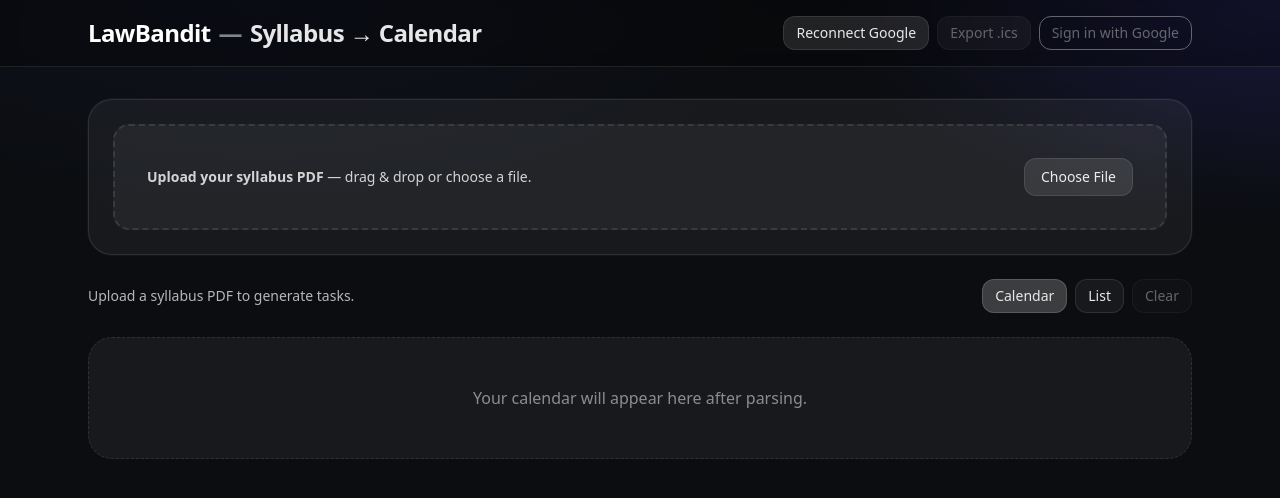
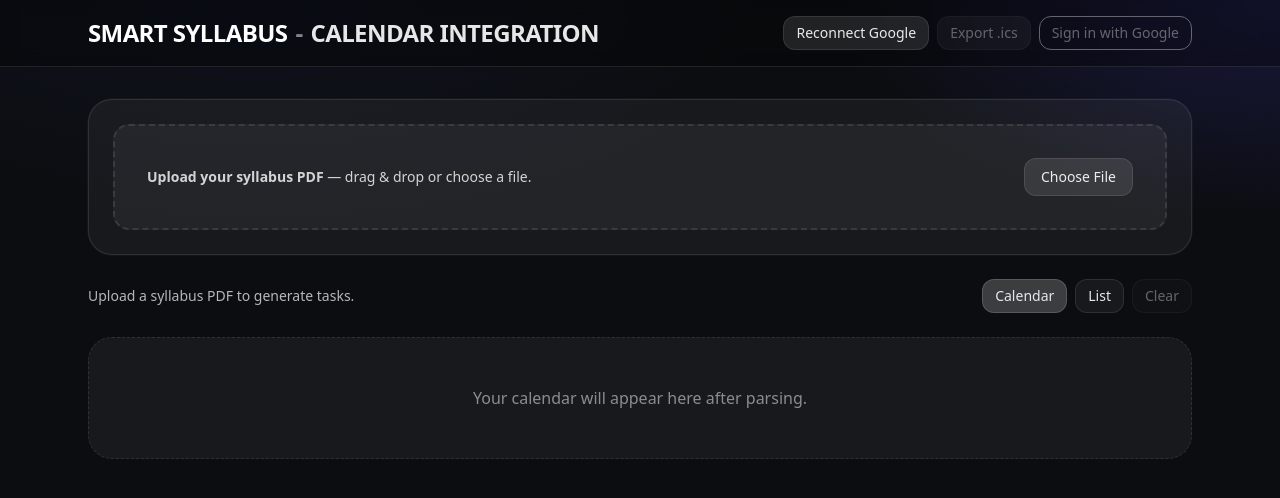
Before and after one commit to RahulSP-4601/Calender, a Next.js app: page / in a window 1280 px wide. Shown: the top 498 px of the page. Built offline with nearby package versions, Linux system fonts and the light colour scheme; no server answers.

Commit message:
Title Update

```diff
--- a/src/app/page.tsx
+++ b/src/app/page.tsx
@@ -131,9 +131,9 @@ export default function Home() {
       <header className="sticky top-0 z-10 backdrop-blur supports-backdrop-blur:bg-white/5 bg-black/30 border-b border-white/10">
         <div className="max-w-6xl mx-auto px-6 py-4 flex items-center justify-between">
           <h1 className="text-xl sm:text-2xl font-semibold tracking-tight">
-            <span className="text-white">LawBandit</span>
-            <span className="mx-2 text-white/50">—</span>
-            <span className="text-white/90">Syllabus → Calendar</span>
+            <span className="text-white">SMART SYLLABUS</span>
+            <span className="mx-2 text-white/50">-</span>
+            <span className="text-white/90">CALENDAR INTEGRATION</span>
           </h1>
 
           <div className="flex items-center gap-2">
```
